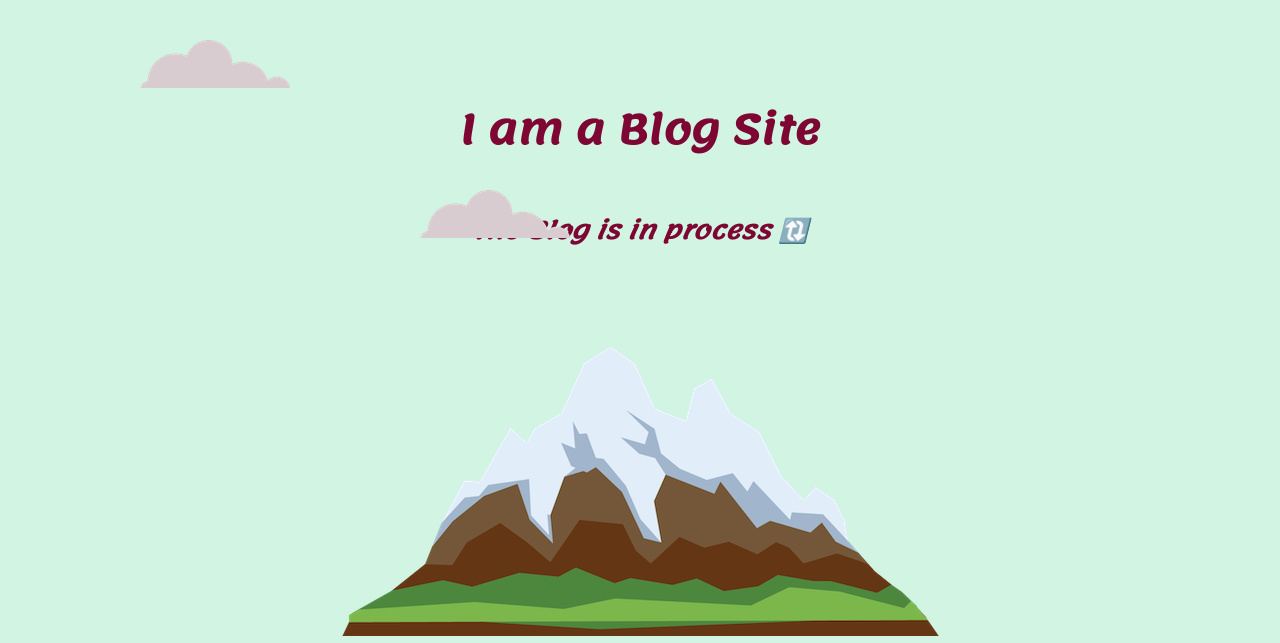
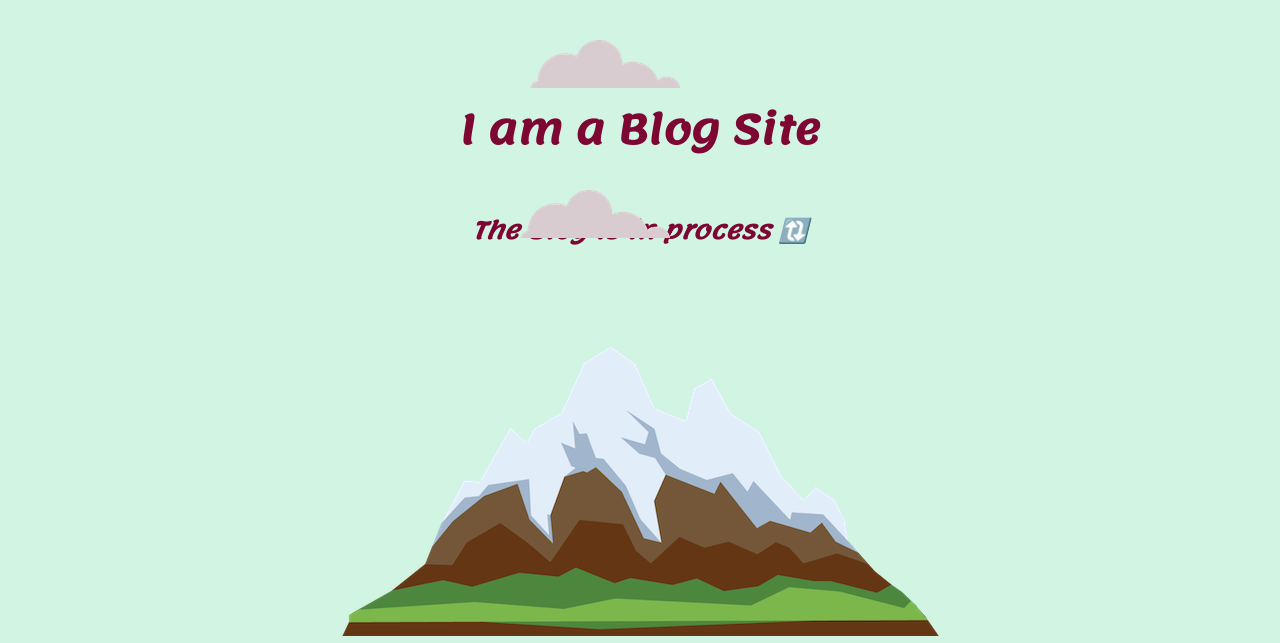
Before and after one commit to swati1752/sarcasticgig, a plain HTML site: page index.html in a window 1280 px wide. Shown: the top 643 px of the page. Drawn offline with Linux system fonts and the light colour scheme; grey boxes are pictures that could not be loaded.

Commit message:
Update style.css

```diff
--- a/css/style.css
+++ b/css/style.css
@@ -26,12 +26,12 @@ p{
 .c{
   position: absolute;
   top: 190px;
-  left: 420px;
+  left: 520px;
 }
 .cc{
   position: absolute;
   top: 40px;
-  left: 140px;
+  right: 600px;
 }
 ul{
   list-style-type:none;
```
